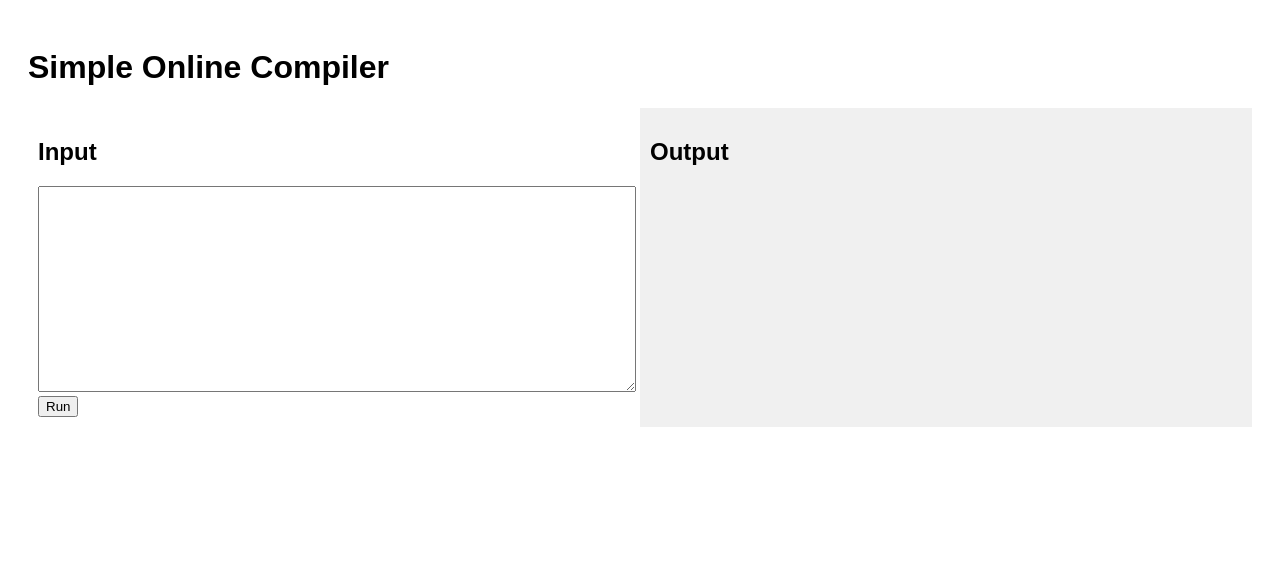
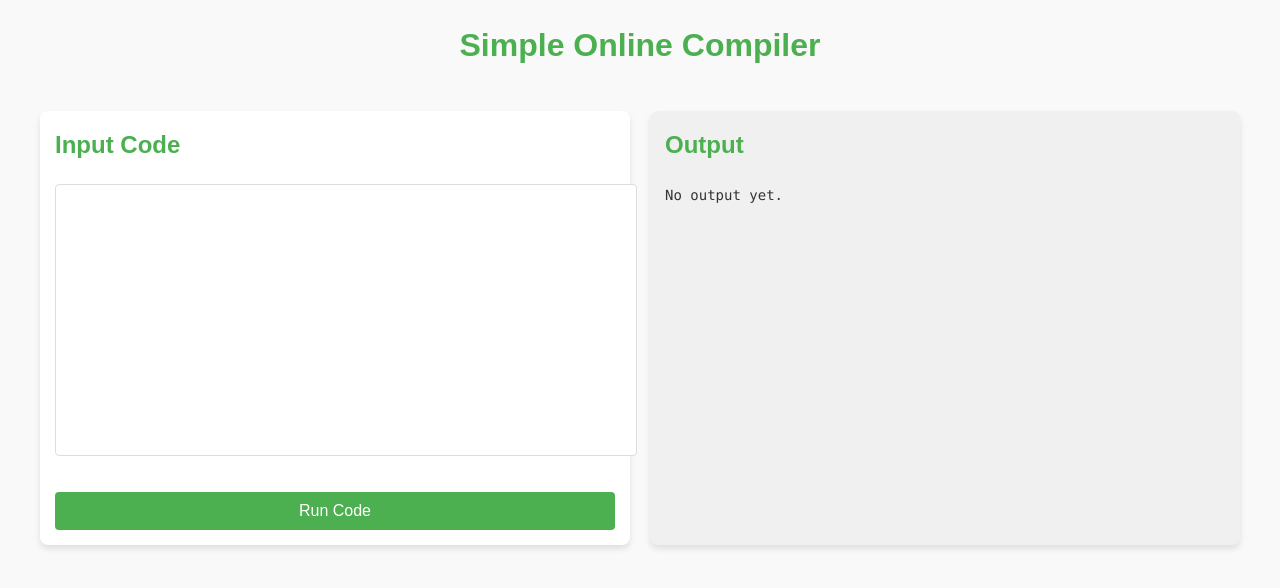
Before and after one commit to extraneus/bangla_simple_compiler, a Flask app: page / in a window 1280 px wide. Shown: the top 588 px of the page. Run offline with Flask 3, Linux system fonts and the light colour scheme.

Commit message:
Update: new version with sorting feature

```diff
--- a/input.txt
+++ b/input.txt
@@ -1,4 +1 @@
-x = 10;
-y = 20;
-
-liko(x*9);
+সাজাও([10, 4, 3, 8, 6]);
--- a/templates/index.html
+++ b/templates/index.html
@@ -5,27 +5,103 @@
     <meta name="viewport" content="width=device-width, initial-scale=1.0">
     <title>Online Compiler</title>
     <style>
-        body { font-family: Arial, sans-serif; padding: 20px; }
-        #container { display: flex; }
-        #input, #output { width: 50%; padding: 10px; }
-        #output { background-color: #f0f0f0; }
-        textarea { width: 100%; height: 200px; }
+        /* General Styles */
+        body {
+            font-family: 'Arial', sans-serif;
+            margin: 0;
+            padding: 0;
+            background-color: #f9f9f9;
+            color: #333;
+            line-height: 1.6;
+        }
+        h1 {
+            text-align: center;
+            margin: 20px 0;
+            color: #4CAF50;
+        }
+        #container {
+            display: flex;
+            justify-content: space-between;
+            gap: 20px;
+            padding: 20px;
+            max-width: 1200px;
+            margin: 0 auto;
+        }
+        #input, #output {
+            width: 48%;
+            padding: 15px;
+            border-radius: 8px;
+            box-shadow: 0 4px 6px rgba(0, 0, 0, 0.1);
+            background-color: #fff;
+        }
+
+        /* Input Section */
+        #input h2, #output h2 {
+            margin-top: 0;
+            color: #4CAF50;
+        }
+        textarea {
+            width: 100%;
+            height: 250px;
+            border: 1px solid #ddd;
+            border-radius: 4px;
+            padding: 10px;
+            font-family: 'Consolas', monospace;
+            font-size: 14px;
+            resize: none;
+        }
+        form {
+            display: flex;
+            flex-direction: column;
+        }
+        button {
+            margin-top: 10px;
+            padding: 10px;
+            background-color: #4CAF50;
+            color: white;
+            border: none;
+            border-radius: 4px;
+            cursor: pointer;
+            font-size: 16px;
+            transition: background-color 0.3s ease;
+        }
+        button:hover {
+            background-color: #45a049;
+        }
+
+        /* Output Section */
+        #output {
+            background-color: #f0f0f0;
+            overflow-y: auto;
+        }
+        pre {
+            font-family: 'Consolas', monospace;
+            font-size: 14px;
+            white-space: pre-wrap;
+            word-wrap: break-word;
+            margin: 0;
+        }
     </style>
 </head>
 <body>
     <h1>Simple Online Compiler</h1>
     <div id="container">
+        <!-- Input Section -->
         <div id="input">
-            <h2>Input</h2>
+            <h2>Input Code</h2>
             <form method="POST">
                 <textarea name="user_input">{{ user_input }}</textarea><br>
-                <button type="submit">Run</button>
+                <button type="submit">Run Code</button>
             </form>
         </div>
+
+        <!-- Output Section -->
         <div id="output">
             <h2>Output</h2>
             {% if output %}
                 <pre>{{ output }}</pre>
+            {% else %}
+                <pre>No output yet.</pre>
             {% endif %}
         </div>
     </div>
```
Also changed, not shown: 4 other files.
